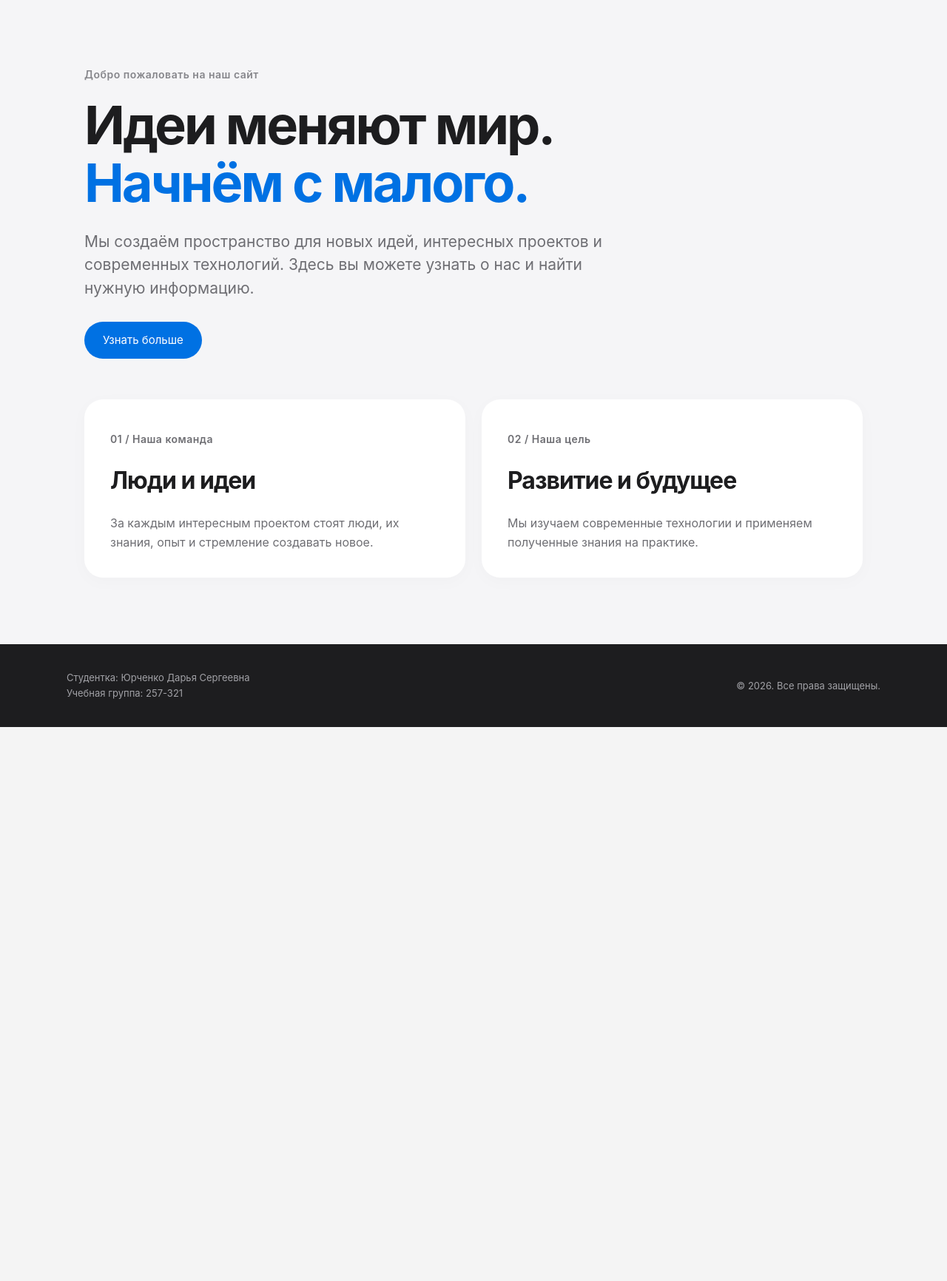
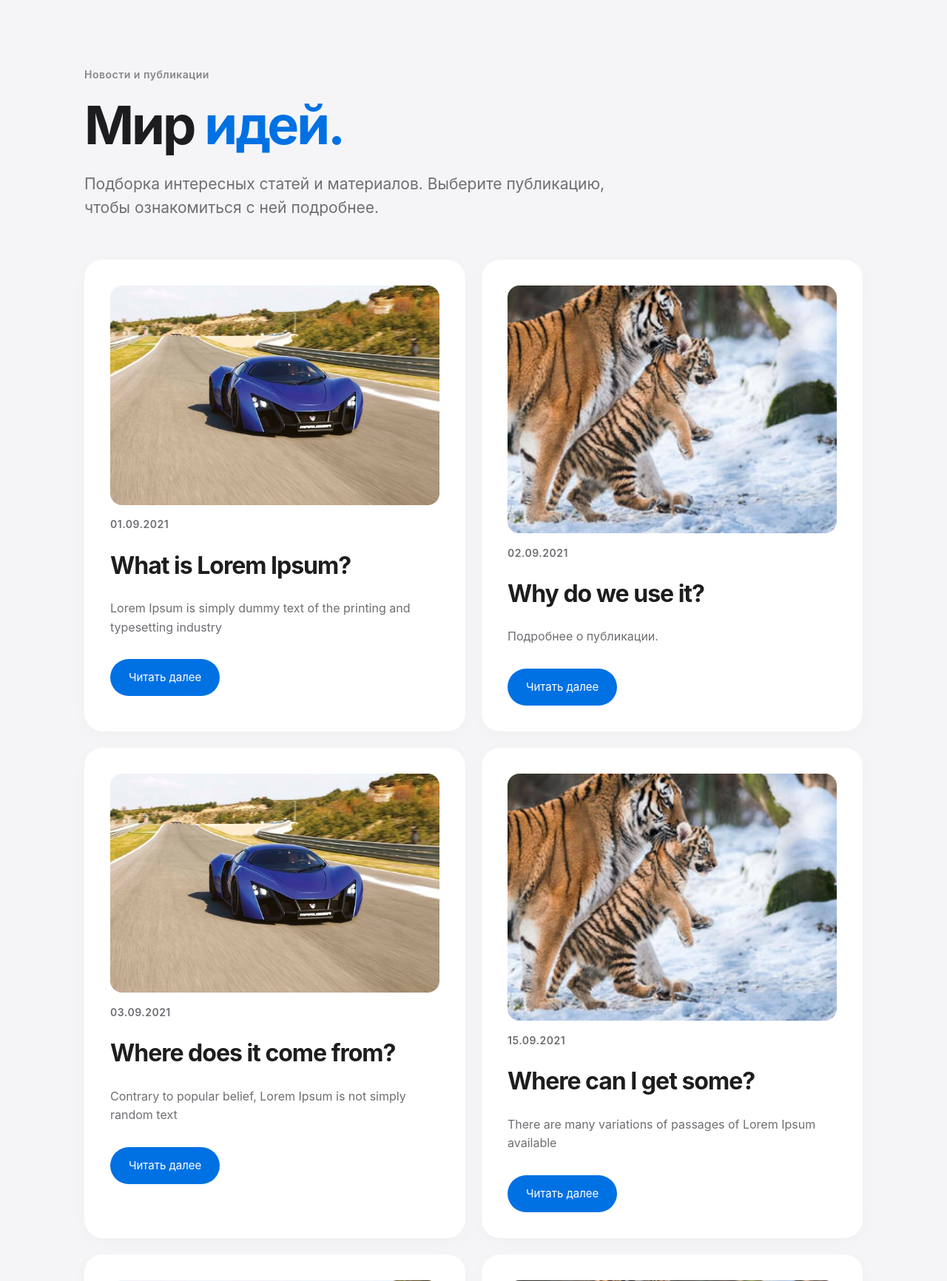
Before and after one commit to Daria20000/server-web-develop, a Laravel app: page / in a window 1280 px wide. Shown: the part 61-1793 px from the top of the page at 74% size. Before the commit the page ends 1044 px from the top, so only its background shows below. Run offline with Laravel 12, Linux system fonts and the light colour scheme.

Commit message:
Complited laba2

```diff
--- /dev/null
+++ b/my-app-darya/app/Http/Controllers/MainController.php
@@ -0,0 +1,32 @@
+<?php
+
+namespace App\Http\Controllers;
+
+class MainController extends Controller
+{
+    public function index()
+    {
+        $json = file_get_contents(public_path('articles.json'));
+
+        $articles = json_decode($json, true);
+
+        return view('home', [
+            'articles' => $articles
+        ]);
+    }
+
+    public function galery($id)
+    {
+        $json = file_get_contents(public_path('articles.json'));
+
+        $articles = json_decode($json, true);
+
+        if (!isset($articles[$id])) {
+            abort(404);
+        }
+
+        return view('galery', [
+            'article' => $articles[$id]
+        ]);
+    }
+}
--- /dev/null
+++ b/my-app-darya/public/articles.json
@@ -0,0 +1,49 @@
+[
+  {
+    "date": "01.09.2021",
+    "name": "What is Lorem Ipsum?",
+    "preview_image": "preview_2.jpg",
+    "full_image": "full_2.jpeg",
+    "shortDesc": "Lorem Ipsum is simply dummy text of the printing and typesetting industry",
+    "desc": "Lorem Ipsum is simply dummy text of the printing and typesetting industry. Lorem Ipsum has been the industry's standard dummy text ever since the 1500s, when an unknown printer took a galley of type and scrambled it to make a type specimen book. It has survived not only five centuries, but also the leap into electronic typesetting, remaining essentially unchanged. It was popularised in the 1960s with the release of Letraset sheets containing Lorem Ipsum passages, and more recently with desktop publishing software like Aldus PageMaker including versions of Lorem Ipsum."
+  },
+  {
+    "date": "02.09.2021",
+    "name": "Why do we use it?",
+    "preview_image": "preview.jpg",
+    "full_image": "full.jpeg",
+    "desc": "It is a long established fact that a reader will be distracted by the readable content of a page when looking at its layout. The point of using Lorem Ipsum is that it has a more-or-less normal distribution of letters, as opposed to using 'Content here, content here', making it look like readable English. Many desktop publishing packages and web page editors now use Lorem Ipsum as their default model text, and a search for 'lorem ipsum' will uncover many web sites still in their infancy. Various versions have evolved over the years, sometimes by accident, sometimes on purpose (injected humour and the like)."
+  },
+  {
+    "date": "03.09.2021",
+    "name": "Where does it come from?",
+    "preview_image": "preview_2.jpg",
+    "full_image": "full_2.jpeg",
+    "shortDesc": "Contrary to popular belief, Lorem Ipsum is not simply random text",
+    "desc": "Contrary to popular belief, Lorem Ipsum is not simply random text. It has roots in a piece of classical Latin literature from 45 BC, making it over 2000 years old. Richard McClintock, a Latin professor at Hampden-Sydney College in Virginia, looked up one of the more obscure Latin words, consectetur, from a Lorem Ipsum passage, and going through the cites of the word in classical literature, discovered the undoubtable source. Lorem Ipsum comes from sections 1.10.32 and 1.10.33 of \"de Finibus Bonorum et Malorum\" (The Extremes of Good and Evil) by Cicero, written in 45 BC. This book is a treatise on the theory of ethics, very popular during the Renaissance. The first line of Lorem Ipsum, \"Lorem ipsum dolor sit amet..\", comes from a line in section 1.10.32."
+  },
+  {
+    "date": "15.09.2021",
+    "name": "Where can I get some?",
+    "preview_image": "preview.jpg",
+    "full_image": "full.jpeg",
+    "shortDesc": "There are many variations of passages of Lorem Ipsum available",
+    "desc": "There are many variations of passages of Lorem Ipsum available, but the majority have suffered alteration in some form, by injected humour, or randomised words which don't look even slightly believable. If you are going to use a passage of Lorem Ipsum, you need to be sure there isn't anything embarrassing hidden in the middle of text. All the Lorem Ipsum generators on the Internet tend to repeat predefined chunks as necessary, making this the first true generator on the Internet. It uses a dictionary of over 200 Latin words, combined with a handful of model sentence structures, to generate Lorem Ipsum which looks reasonable. The generated Lorem Ipsum is therefore always free from repetition, injected humour, or non-characteristic words etc."
+  },
+  {
+    "date": "28.09.2021",
+    "name": "Lorem ipsum dolor sit amet, consectetur adipiscing elit",
+    "preview_image": "preview_2.jpg",
+    "full_image": "full_2.jpeg",
+    "shortDesc": "Phasellus non laoreet turpis.",
+    "desc": "Lorem ipsum dolor sit amet, consectetur adipiscing elit. Phasellus non laoreet turpis. Donec vitae ex vitae lectus euismod sollicitudin. Ut varius vestibulum tortor quis tincidunt. Nullam laoreet, diam a tempus sagittis, neque sem dictum urna, sed congue lacus massa in massa. Curabitur hendrerit venenatis diam, et pretium purus sodales at. Vestibulum laoreet ut tellus ac faucibus. Fusce dictum lobortis lacus, ac bibendum lorem sagittis nec. Praesent vel posuere mi, a ultrices nisi. Morbi egestas quis mauris id viverra. Ut lacus enim, vulputate vitae consectetur faucibus, sollicitudin eu nisl. Proin mollis tincidunt pulvinar. Pellentesque diam elit, finibus id risus in, aliquet accumsan tellus."
+  },
+  {
+    "date": "02.10.2021",
+    "name": "Curabitur nec suscipit lorem",
+    "preview_image": "preview.jpg",
+    "full_image": "full.jpeg",
+    "shortDesc": "Duis sit amet ligula hendrerit, mattis libero vel, facilisis nisi",
+    "desc": "Curabitur nec suscipit lorem. Duis sit amet ligula hendrerit, mattis libero vel, facilisis nisi. Maecenas et urna fermentum, hendrerit quam sed, malesuada velit. Fusce ut nisi varius, sodales tortor in, viverra tellus. Quisque faucibus consectetur volutpat. Donec tincidunt massa justo, vel euismod orci dignissim nec. Sed quis aliquet leo. Duis efficitur eu neque eget congue. Aliquam vehicula interdum ante non sollicitudin. Nam efficitur, nulla vel blandit vehicula, augue justo convallis dui, et bibendum purus dui ac odio. Duis scelerisque elementum felis, sit amet condimentum nibh pellentesque vitae. Mauris sollicitudin vitae mi a sagittis. Proin ac interdum enim."
+  }
+]
--- a/my-app-darya/resources/views/home.blade.php
+++ b/my-app-darya/resources/views/home.blade.php
@@ -1,50 +1,53 @@
+
 @extends('layouts.app')
 
-@section('title', 'Главная — Пространство')
+@section('title', 'Главная')
 
 @section('content')
-
 <div class="container">
 
-    <p class="eyebrow">Добро пожаловать на наш сайт</p>
+    <p class="eyebrow">Новости и публикации</p>
 
-    <h1>
-        Идеи меняют мир.<br>
-        <span class="blue-text">Начнём с малого.</span>
-    </h1>
+    <h1>Мир <span class="blue-text">идей.</span></h1>
 
     <p class="description">
-        Мы создаём пространство для новых идей,
-        интересных проектов и современных технологий.
-        Здесь вы можете узнать о нас и найти нужную информацию.
+        Подборка интересных статей и материалов.
+        Выберите публикацию, чтобы ознакомиться с ней подробнее.
     </p>
-
-    <a href="{{ route('about') }}" class="button">
-        Узнать больше
-    </a>
 
     <div class="cards">
 
-        <div class="card">
-            <p class="eyebrow">01 / Наша команда</p>
-            <h2>Люди и идеи</h2>
-            <p>
-                За каждым интересным проектом стоят люди,
-                их знания, опыт и стремление создавать новое.
-            </p>
-        </div>
+        @foreach ($articles as $id => $article)
 
-        <div class="card">
-            <p class="eyebrow">02 / Наша цель</p>
-            <h2>Развитие и будущее</h2>
-            <p>
-                Мы изучаем современные технологии
-                и применяем полученные знания на практике.
-            </p>
-        </div>
+            <div class="card">
+
+                <a href="{{ route('galery', $id) }}">
+                    <img
+                        src="{{ asset($article['preview_image']) }}"
+                        alt="{{ $article['name'] }}"
+                        style="width: 100%; border-radius: 16px;"
+                    >
+                </a>
+
+                <p class="eyebrow">
+                    {{ $article['date'] }}
+                </p>
+
+                <h2>{{ $article['name'] }}</h2>
+
+                <p>
+                    {{ $article['shortDesc'] ?? 'Подробнее о публикации.' }}
+                </p>
+
+                <a href="{{ route('galery', $id) }}" class="button">
+                    Читать далее
+                </a>
+
+            </div>
+
+        @endforeach
 
     </div>
 
 </div>
-
 @endsection
--- a/my-app-darya/routes/web.php
+++ b/my-app-darya/routes/web.php
@@ -1,6 +1,7 @@
 <?php
 
 use Illuminate\Support\Facades\Route;
+use App\Http\Controllers\MainController;
 
 Route::get('/', function () {
     return view('home');
@@ -35,3 +36,9 @@ Route::get('/contacts', function () {
 
     return view('contacts', ['contacts' => $contacts]);
 })->name('contacts');
+
+Route::get('/', [MainController::class, 'index'])
+    ->name('home');
+
+Route::get('/galery/{id}', [MainController::class, 'galery'])
+    ->name('galery');
```
Also changed, not shown: my-app-darya/resources/views/galery.blade.php (added, +44 -0 lines), my-app-darya/public/full.jpeg (added), my-app-darya/public/full_2.jpeg (added), my-app-darya/public/preview.jpg (added), my-app-darya/public/preview_2.jpg (added).
